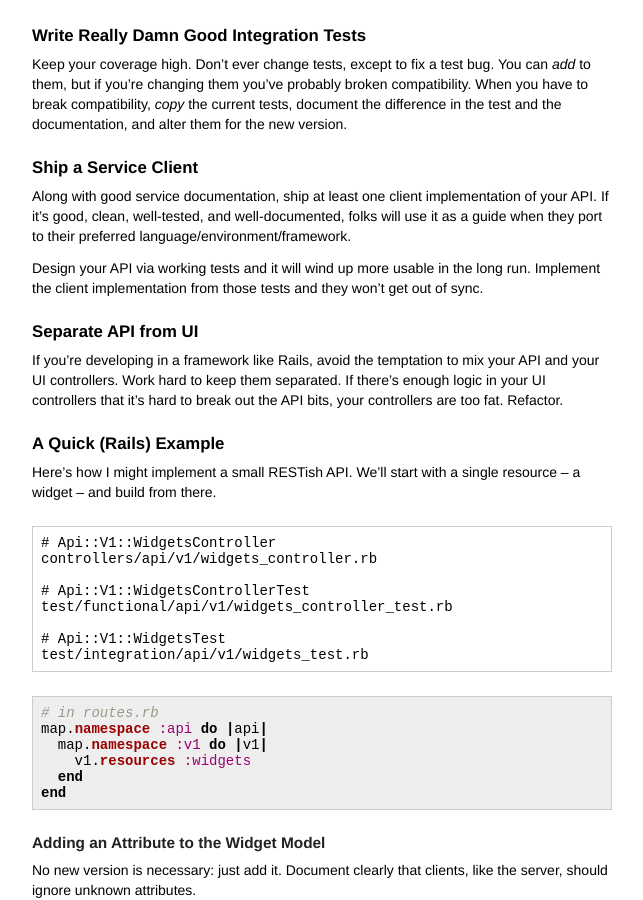
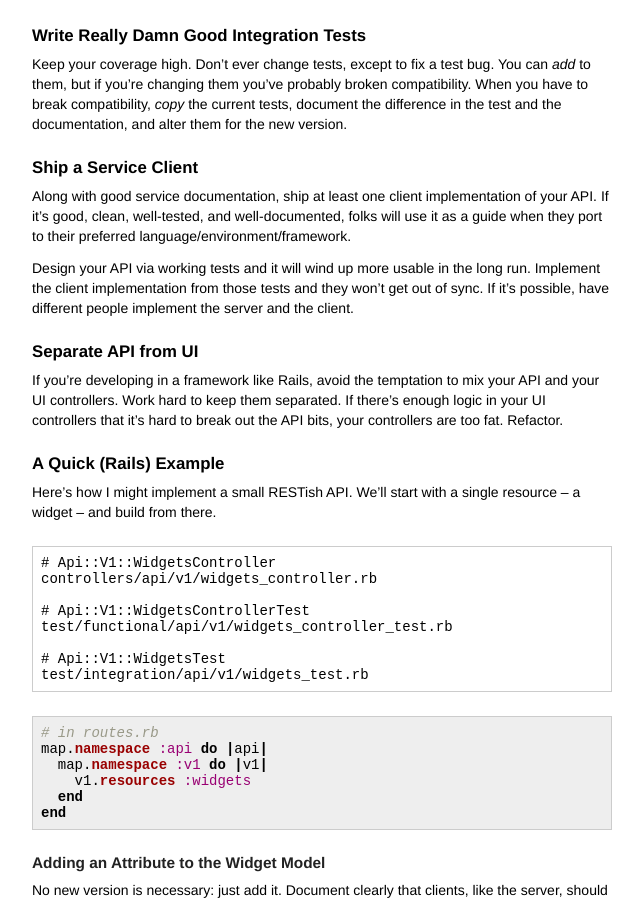
Before and after one commit to jbarnette/jbarnette.github.com, a Jekyll site: the page built from _posts/2009-04-07-http-apis.markdown, in a window 1280 px wide and 900 px high, scrolled down 1239 px. Shown: the whole window, without its empty margins (318-961 px from the left). Built offline with Jekyll 4.4.1, drawn with Linux system fonts in a browser that asks for light colours; nearby versions of some CDN libraries.

Commit message:
Different people for server/client if possible (HTTP API).

```diff
--- a/_posts/2009-04-07-http-apis.markdown
+++ b/_posts/2009-04-07-http-apis.markdown
@@ -88,7 +88,8 @@ preferred language/environment/framework.
 
 Design your API via working tests and it will wind up more usable in
 the long run. Implement the client implementation from those tests and
-they won't get out of sync.
+they won't get out of sync. If it's possible, have different people
+implement the server and the client.
 
 ## Separate API from UI
 
```
